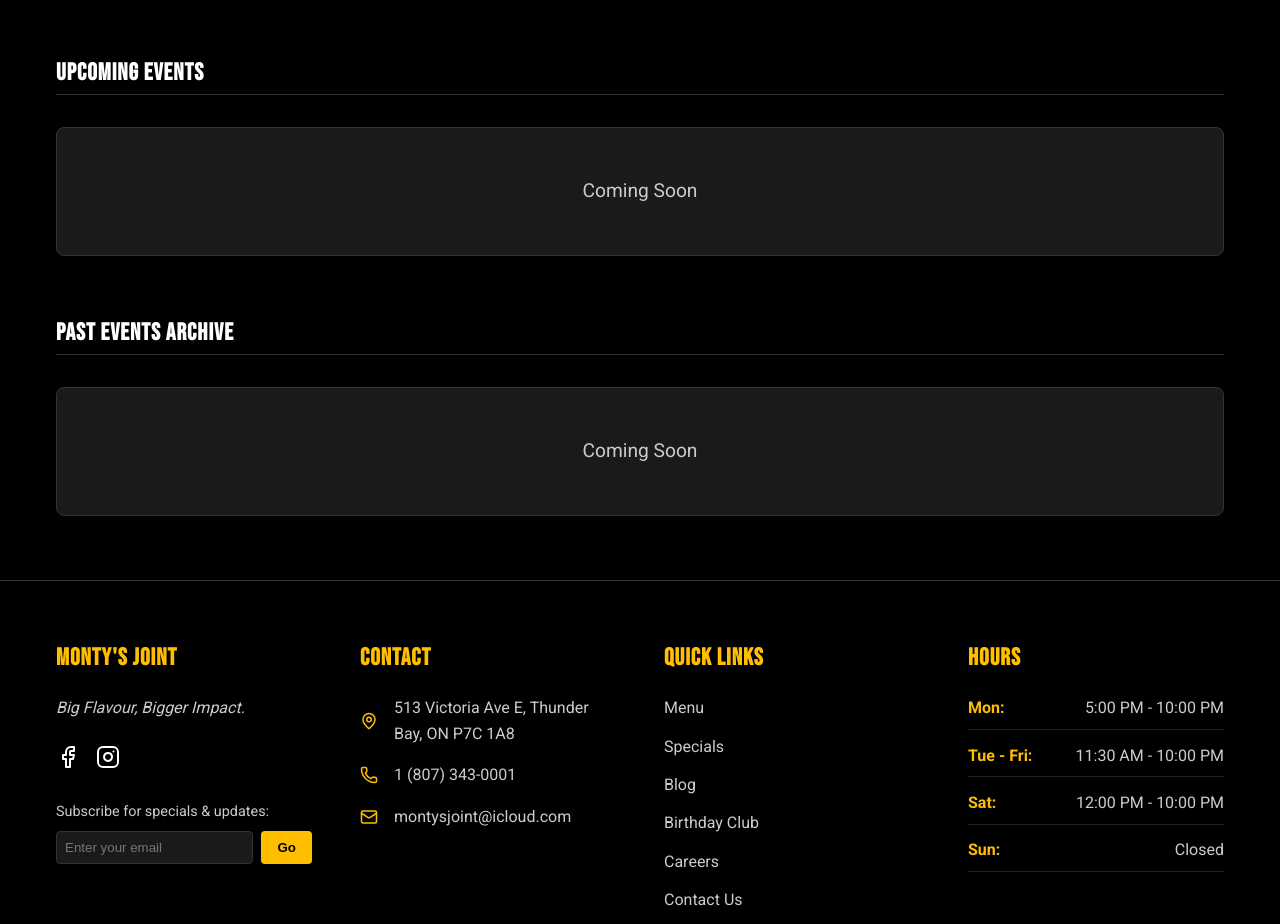
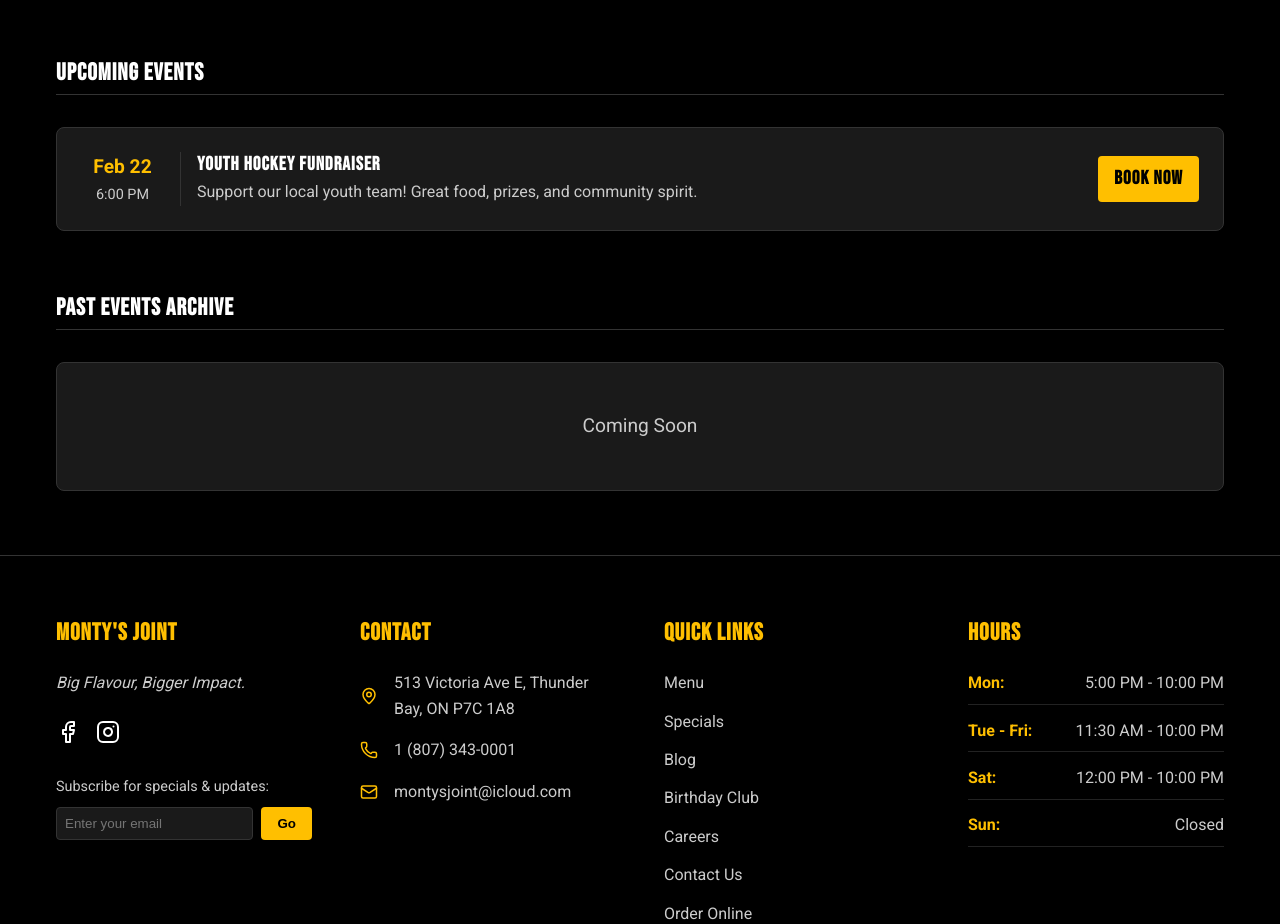
Before and after one commit to dmahoneyfrayze/montys-joint, a React (Vite) app: page /promotions in a window 1280 px wide. Shown: the part 1260-2184 px from the top of the page. Built offline with nearby package versions, Linux system fonts and the light colour scheme.

Commit message:
feat: restore youth hockey fundraiser event

```diff
--- a/src/pages/Promotions.jsx
+++ b/src/pages/Promotions.jsx
@@ -60,7 +60,9 @@
         { title: 'Novemburger', day: 'November', time: 'Limited Time', image: '/assets/novemburger.jpg', cta: '/menu' }
     ];
 
-    const upcomingEvents = [];
+    const upcomingEvents = [
+        { date: '2025-02-22', time: '6:00 PM', artist: 'Youth Hockey Fundraiser', description: 'Support our local youth team! Great food, prizes, and community spirit.', cta: '/reservations' }
+    ];
 
     const pastSpecials = [];
 
```
